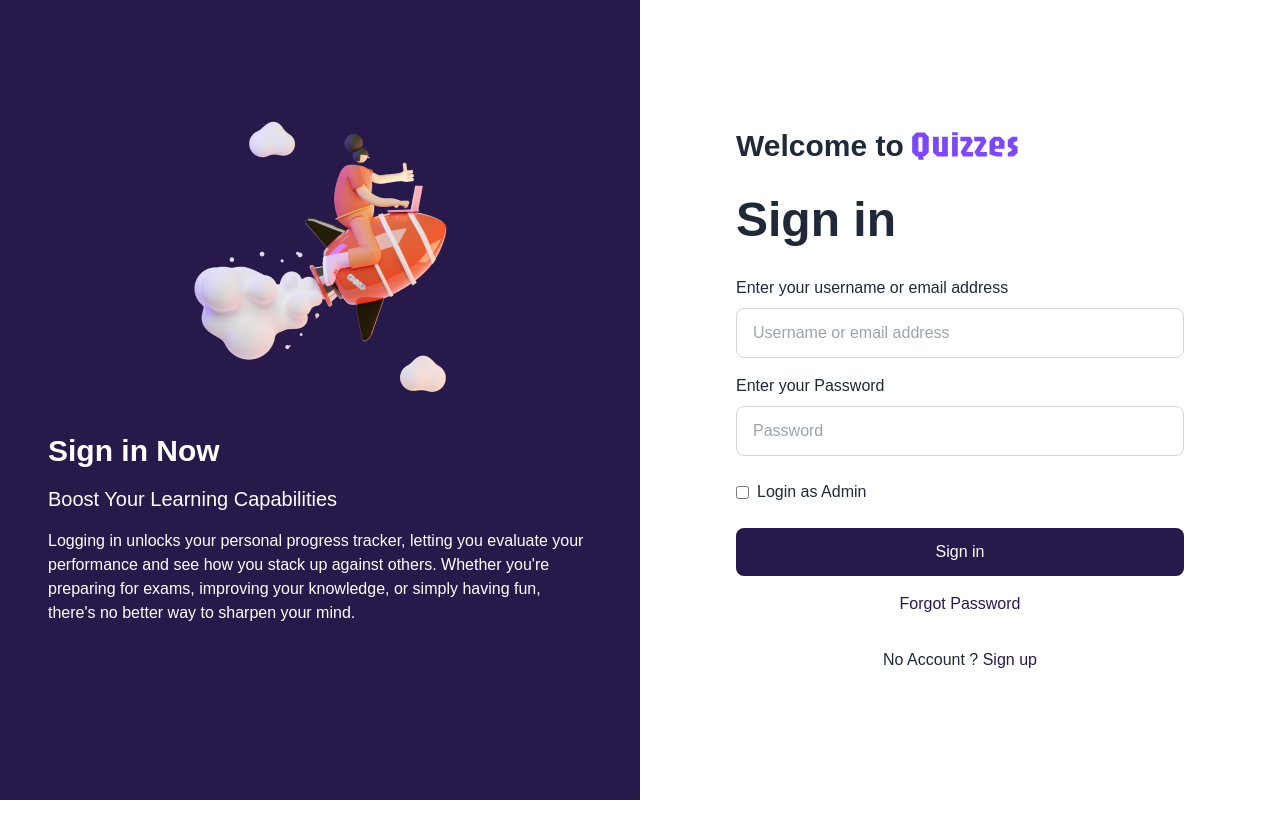
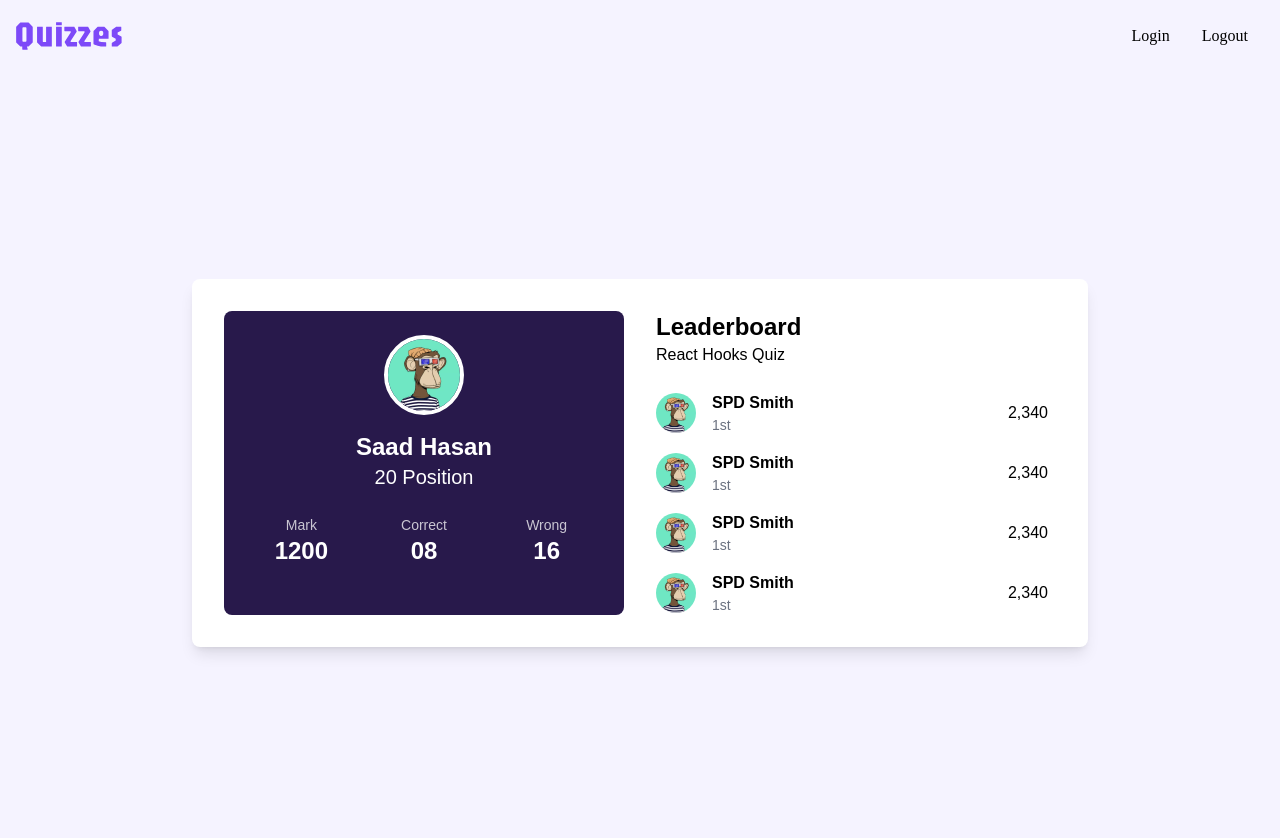
Before and after one commit to MDNURAAZAM/quizzes, a React (Vite) app: page / in a window 1280 px wide. Shown: the top 838 px of the page. Before the commit the page ends 800 px from the top, so only its background shows below. Built offline with nearby package versions, Linux system fonts and the light colour scheme; a web font is replaced by a local one.

Commit message:
add LeaderBoard page

```diff
--- a/src/App.jsx
+++ b/src/App.jsx
@@ -1,8 +1,9 @@
 import HomeContainer from "./components/Home/HomeContainer";
+import LeaderBoardContainer from "./components/LeaderBoard/LeaderBoardContainer";
 import Login from "./components/Login/Login";
 
 function App() {
-  return <Login />;
+  return <LeaderBoardContainer />;
 }
 
 export default App;
--- a/src/components/Header/Header.jsx
+++ b/src/components/Header/Header.jsx
@@ -3,7 +3,7 @@ import Logo from "../../assets/logo.svg";
 
 const Header = () => {
   return (
-    <header className="flex justify-between items-center mb-12">
+    <header className="flex justify-between items-center mb-8">
       <img src={Logo} className="h-7" />
       <div>
         <button
--- /dev/null
+++ b/src/components/LeaderBoard/LeaderBoardContainer.jsx
@@ -0,0 +1,22 @@
+import React from "react";
+import Header from "../Header/Header";
+import LeaderBoardProfile from "./LeaderBoardProfile";
+import LeaderBoardRankings from "./LeaderBoardRankings";
+
+const LeaderBoardContainer = () => {
+  return (
+    <div className="bg-[#F5F3FF]  p-4">
+      <Header />
+      <main className="min-h-[calc(100vh-50px)] flex items-center justify-center">
+        <div className="bg-white rounded-lg shadow-lg w-full max-w-4xl overflow-hidden">
+          <div className="p-6 md:p-8 grid grid-cols-1 md:grid-cols-2 gap-8">
+            <LeaderBoardProfile />
+            <LeaderBoardRankings />
+          </div>
+        </div>
+      </main>
+    </div>
+  );
+};
+
+export default LeaderBoardContainer;
--- /dev/null
+++ b/src/components/LeaderBoard/LeaderBoardProfile.jsx
@@ -0,0 +1,34 @@
+import React from "react";
+import Avatar from "../../assets/avater.webp";
+
+const LeaderBoardProfile = () => {
+  return (
+    <div className="bg-primary rounded-lg p-6 text-white">
+      <div className="flex flex-col items-center mb-6">
+        <img
+          src={Avatar}
+          alt="Profile Pic"
+          className="w-20 h-20 rounded-full border-4 border-white mb-4 object-cover"
+        />
+        <h2 className="text-2xl font-bold">Saad Hasan</h2>
+        <p className="text-xl">20 Position</p>
+      </div>
+      <div className="grid grid-cols-3 gap-4 mb-6">
+        <div className="text-center">
+          <p className="text-sm opacity-75">Mark</p>
+          <p className="text-2xl font-bold">1200</p>
+        </div>
+        <div className="text-center">
+          <p className="text-sm opacity-75">Correct</p>
+          <p className="text-2xl font-bold">08</p>
+        </div>
+        <div className="text-center">
+          <p className="text-sm opacity-75">Wrong</p>
+          <p className="text-2xl font-bold">16</p>
+        </div>
+      </div>
+    </div>
+  );
+};
+
+export default LeaderBoardProfile;
--- /dev/null
+++ b/src/components/LeaderBoard/LeaderBoardRankItem.jsx
@@ -0,0 +1,25 @@
+import React from "react";
+import Avatar from "../../assets/avater.webp";
+
+const LeaderBoardRankItem = () => {
+  return (
+    <li className="flex items-center justify-between">
+      <div className="flex items-center">
+        <img
+          src={Avatar}
+          alt="SPD Smith"
+          className="object-cover w-10 h-10 rounded-full mr-4"
+        />
+        <div>
+          <h3 className="font-semibold">SPD Smith</h3>
+          <p className="text-sm text-gray-500">1st</p>
+        </div>
+      </div>
+      <div className="flex items-center">
+        <span className="mr-2">2,340</span>
+      </div>
+    </li>
+  );
+};
+
+export default LeaderBoardRankItem;
--- /dev/null
+++ b/src/components/LeaderBoard/LeaderBoardRankings.jsx
@@ -0,0 +1,19 @@
+import React from "react";
+import LeaderBoardRankItem from "./LeaderBoardRankItem";
+
+const LeaderBoardRankings = () => {
+  return (
+    <div>
+      <h1 className="text-2xl font-bold">Leaderboard</h1>
+      <p className="mb-6">React Hooks Quiz</p>
+      <ul className="space-y-4">
+        <LeaderBoardRankItem />
+        <LeaderBoardRankItem />
+        <LeaderBoardRankItem />
+        <LeaderBoardRankItem />
+      </ul>
+    </div>
+  );
+};
+
+export default LeaderBoardRankings;
```
